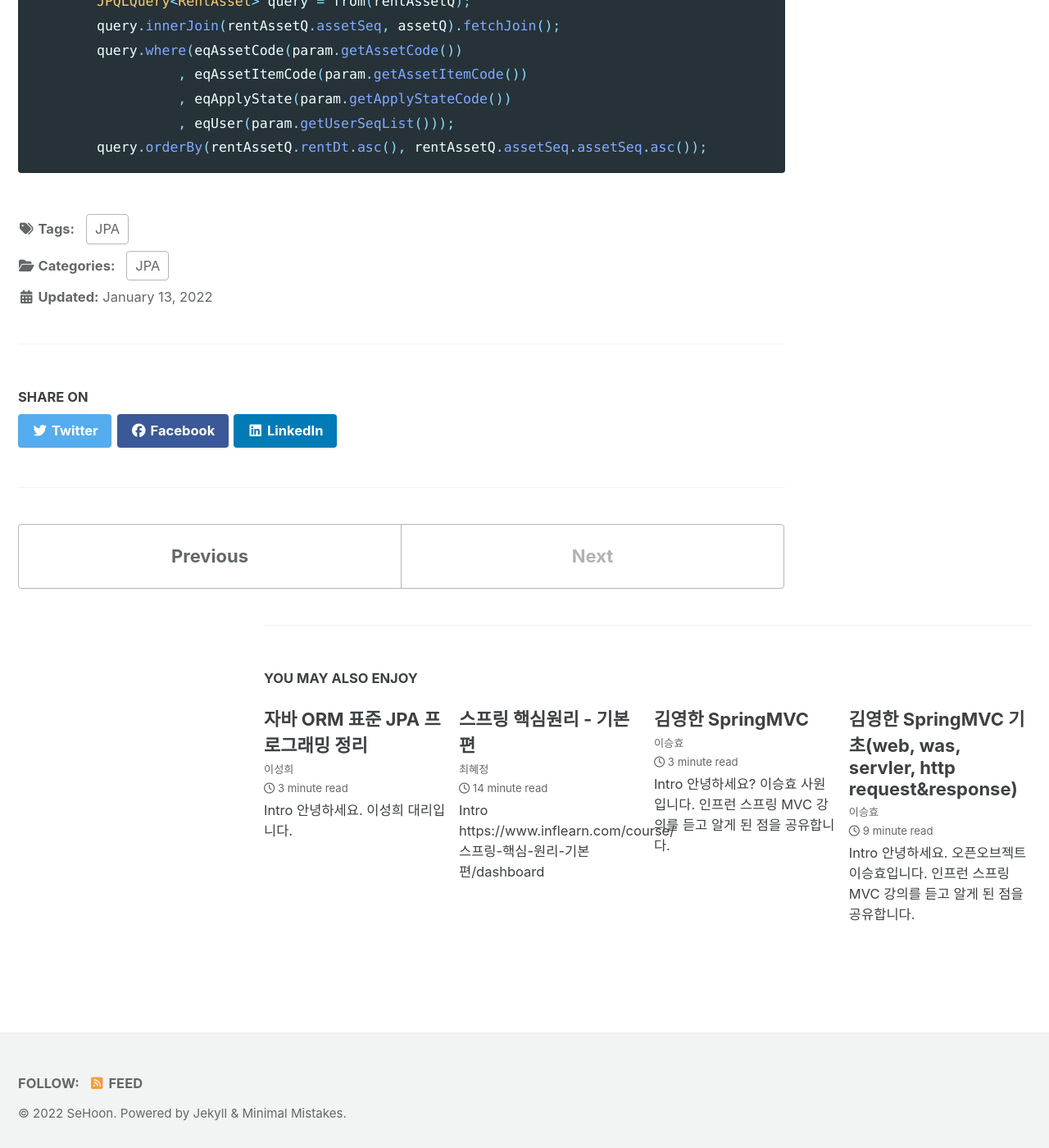
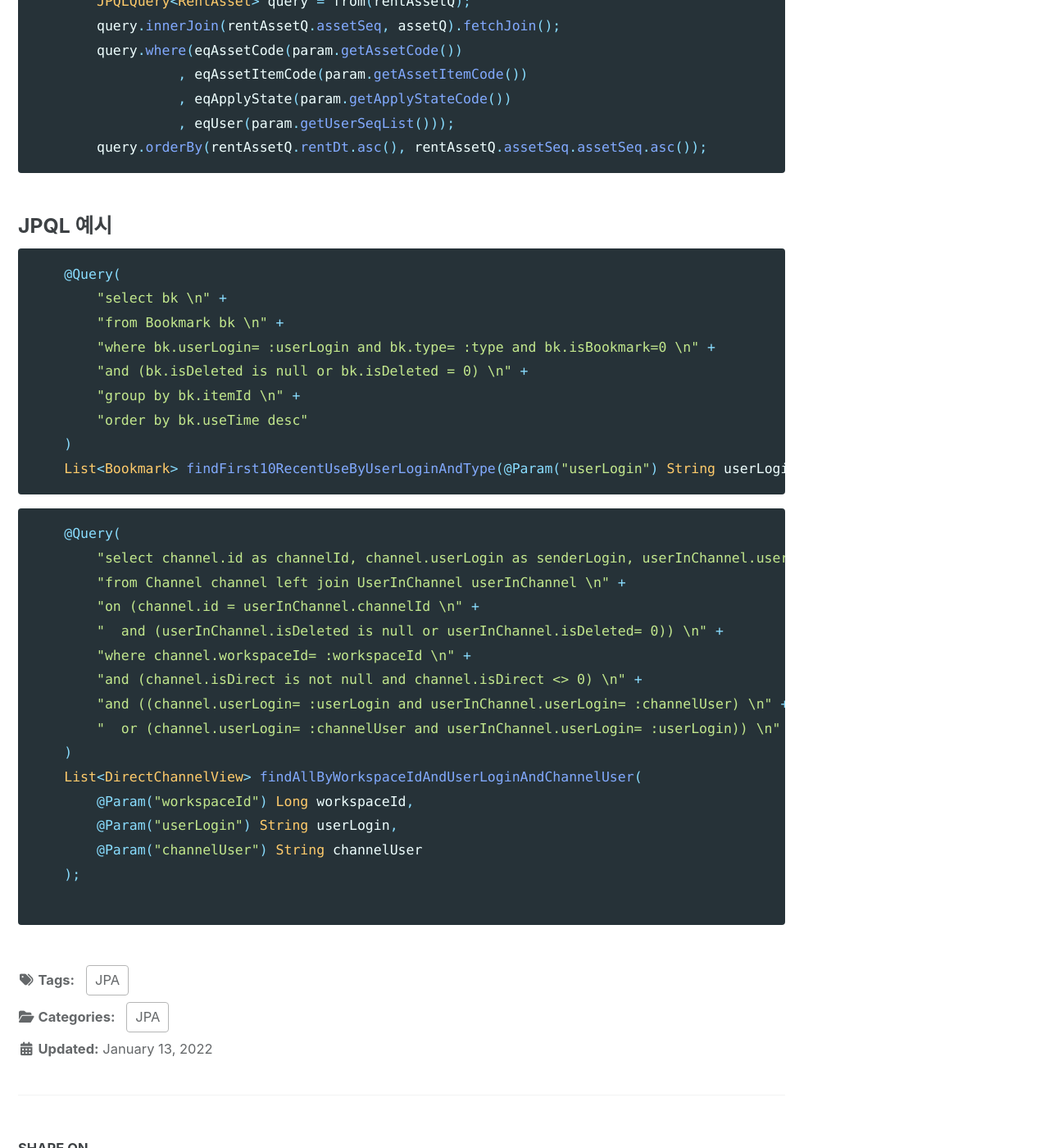
Before and after one commit to openobjectnet/openobjectnet.github.io, a Jekyll site: the page built from _posts/2022-01-13-query-strategy.md, in a window 1280 px wide and 1400 px high, scrolled down 2996 px. Shown: the whole window at 82% size. Built offline with Jekyll 4.4.1, drawn with Linux system fonts in a browser that asks for light colours; cached includes are drawn as plain includes; nearby versions of some CDN libraries.

Commit message:
osp db쿼리 전략 임시

````diff
--- a/_posts/2022-01-13-query-strategy.md
+++ b/_posts/2022-01-13-query-strategy.md
@@ -103,3 +103,36 @@ author: 최세훈
 		  , eqUser(param.getUserSeqList()));
 	query.orderBy(rentAssetQ.rentDt.asc(), rentAssetQ.assetSeq.assetSeq.asc());
 ```
+
+### JPQL 예시
+
+```java
+    @Query(
+        "select bk \n" +
+        "from Bookmark bk \n" +
+        "where bk.userLogin= :userLogin and bk.type= :type and bk.isBookmark=0 \n" +
+        "and (bk.isDeleted is null or bk.isDeleted = 0) \n" +
+        "group by bk.itemId \n" +
+        "order by bk.useTime desc"
+    )
+    List<Bookmark> findFirst10RecentUseByUserLoginAndType(@Param("userLogin") String userLogin, @Param("type") ItemType type);
+```
+
+```java
+    @Query(
+        "select channel.id as channelId, channel.userLogin as senderLogin, userInChannel.userLogin as toUserLogin \n" +
+        "from Channel channel left join UserInChannel userInChannel \n" +
+        "on (channel.id = userInChannel.channelId \n" +
+        "  and (userInChannel.isDeleted is null or userInChannel.isDeleted= 0)) \n" +
+        "where channel.workspaceId= :workspaceId \n" +
+        "and (channel.isDirect is not null and channel.isDirect <> 0) \n" +
+        "and ((channel.userLogin= :userLogin and userInChannel.userLogin= :channelUser) \n" +
+        "  or (channel.userLogin= :channelUser and userInChannel.userLogin= :userLogin)) \n"
+    )
+    List<DirectChannelView> findAllByWorkspaceIdAndUserLoginAndChannelUser(
+        @Param("workspaceId") Long workspaceId,
+        @Param("userLogin") String userLogin,
+        @Param("channelUser") String channelUser
+    );
+
+```
````
